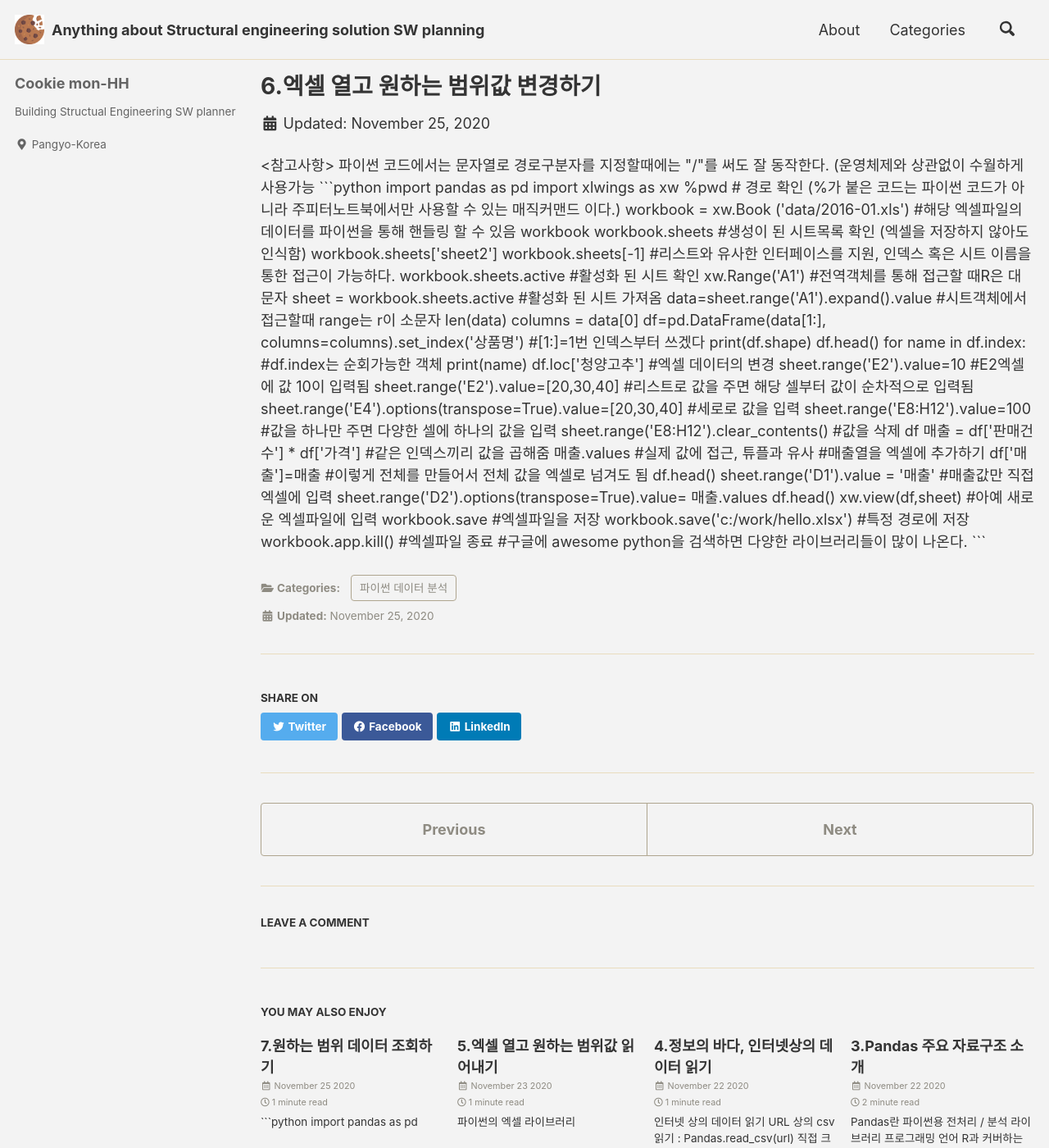
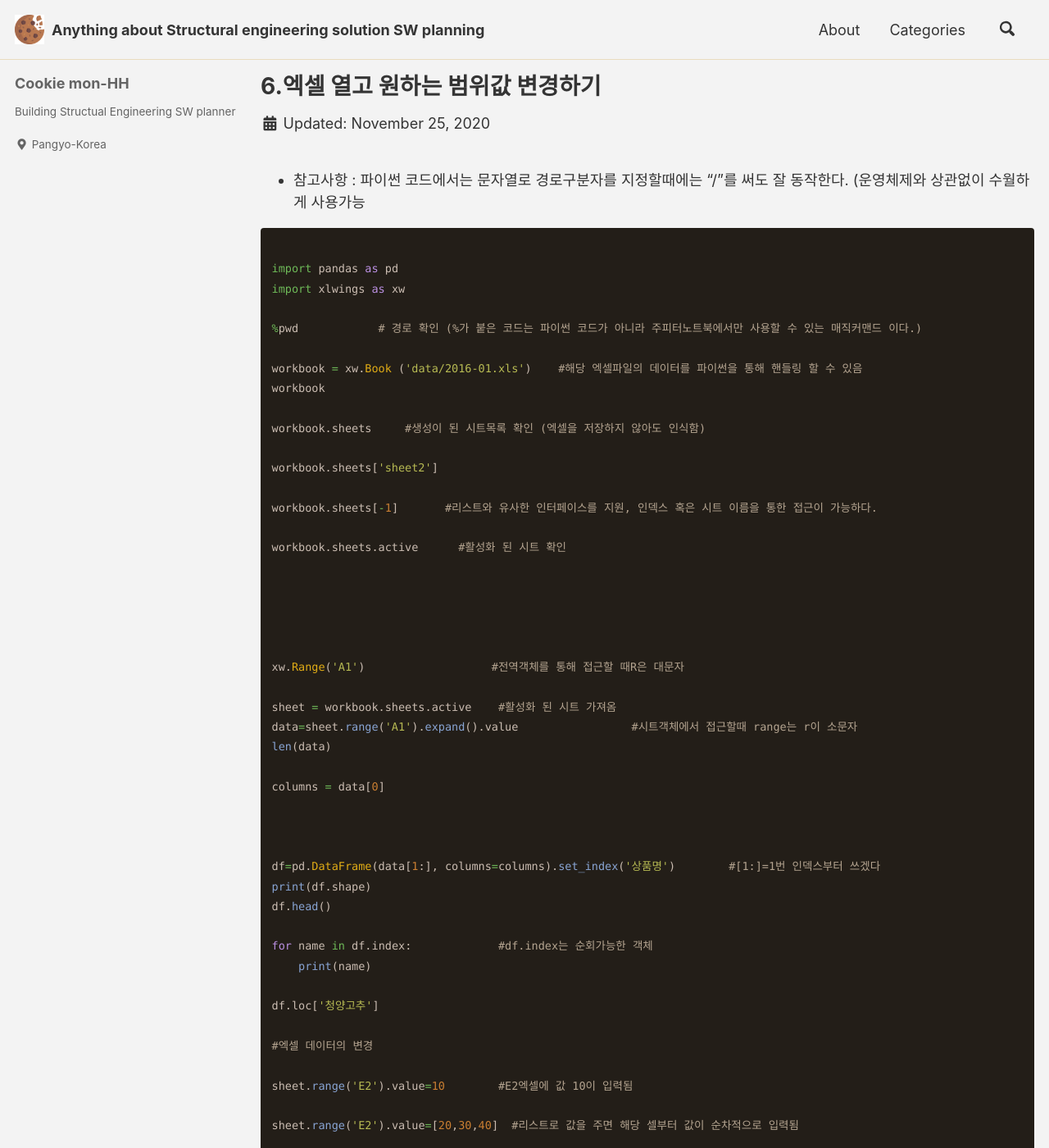
Before and after one commit to CookieMon-HH/cookiemon-hh.github.io, a Jekyll site: the page built from _posts/2020-11-25-1 6 엑셀 열고 원하는 범위값 변경하기.md, in a window 1280 px wide and 1400 px high. Shown: the whole window at 82% size. Built offline with Jekyll 4.4.1, drawn with Linux system fonts in a browser that asks for light colours; cached includes are drawn as plain includes; a script that is not in the unit is left out; comment, search, counter and statistics services are not loaded; some of the changed lines change nothing that is shown; some of the changed text lies outside the part shown.

Commit message:
Update 2020-11-25-1 6 엑셀 열고 원하는 범위값 변경하기.md

````diff
--- a/_posts/2020-11-25-1 6 엑셀 열고 원하는 범위값 변경하기.md
+++ b/_posts/2020-11-25-1 6 엑셀 열고 원하는 범위값 변경하기.md
@@ -9,7 +9,7 @@ categories:
 date : 2020-11-25
 ---
 
-<참고사항> 파이썬 코드에서는 문자열로 경로구분자를 지정할때에는 "/"를 써도 잘 동작한다. (운영체제와 상관없이 수월하게 사용가능
+- 참고사항 : 파이썬 코드에서는 문자열로 경로구분자를 지정할때에는 "/"를 써도 잘 동작한다. (운영체제와 상관없이 수월하게 사용가능
 
 
 ```python
````
